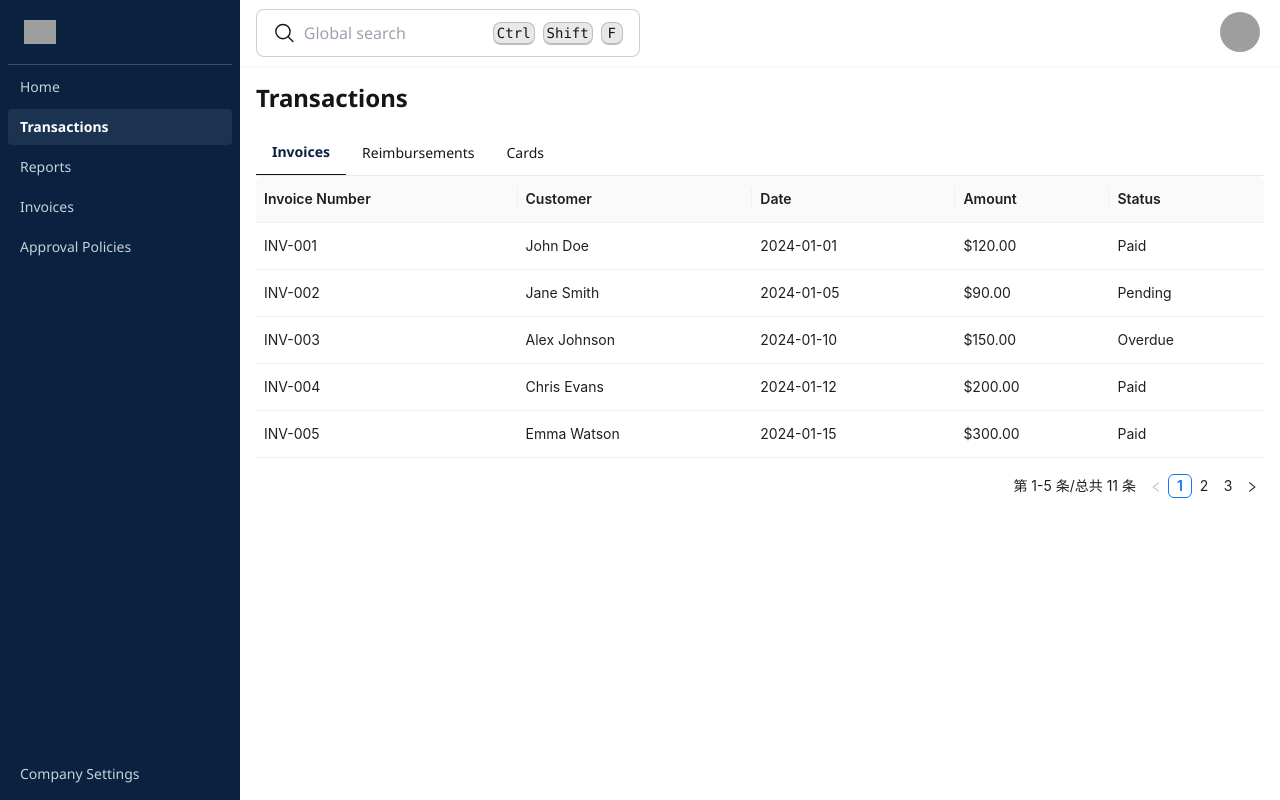
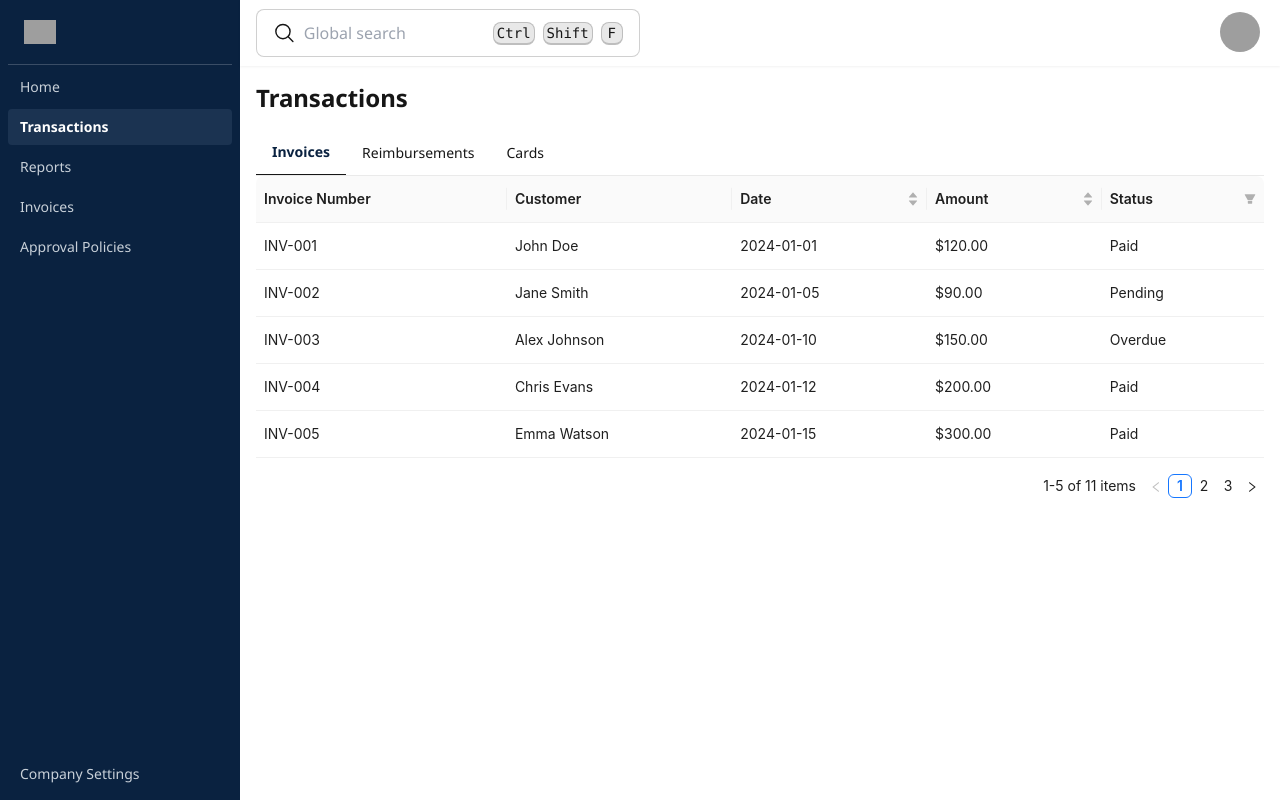
Before and after one commit to claudiofrs/splice-better-table-control, a React (Vite) app: page / in a window 1280 px wide. Built offline with nearby package versions, Linux system fonts and the light colour scheme; grey boxes are pictures that could not be loaded.

Commit message:
added filter control

```diff
--- a/src/components/DummyTable/InvoiceTable.jsx
+++ b/src/components/DummyTable/InvoiceTable.jsx
@@ -112,16 +112,24 @@ const InvoiceTable = () => {
             title: "Date",
             dataIndex: "date",
             key: "date",
+            sorter: (a, b) => new Date(a.date) - new Date(b.date),
         },
         {
             title: "Amount",
             dataIndex: "amount",
             key: "amount",
+            sorter: (a, b) => parseFloat(a.amount.replace("$", "")) - parseFloat(b.amount.replace("$", "")),
         },
         {
             title: "Status",
             dataIndex: "status",
             key: "status",
+            filters: [
+                { text: "Paid", value: "Paid" },
+                { text: "Pending", value: "Pending" },
+                { text: "Overdue", value: "Overdue" },
+            ],
+            onFilter: (value, record) => record.status === value,
         },
     ];
 
--- a/src/main.jsx
+++ b/src/main.jsx
@@ -1,6 +1,8 @@
 import { StrictMode } from "react";
 import { createRoot } from "react-dom/client";
 import "./index.css";
+import { ConfigProvider } from "antd"; // Import ConfigProvider
+import enUS from "antd/locale/en_US"; // English locale for Ant Design
 import { BrowserRouter as Router, Route, Routes } from "react-router-dom";
 
 import App from "./pages/app/App";
@@ -8,11 +10,13 @@ import Home from "./pages/home/home";
 
 createRoot(document.getElementById("root")).render(
   <StrictMode>
+    <ConfigProvider locale={enUS}> {/* Wrap the app in ConfigProvider */}
       <Router>
         <Routes>
           <Route path="/" element={<App />} />
           <Route path="/home" element={<Home />} />
         </Routes>
       </Router>
+    </ConfigProvider>
   </StrictMode>
 );
```
Lines whose indentation alone changed are shown as unchanged.
